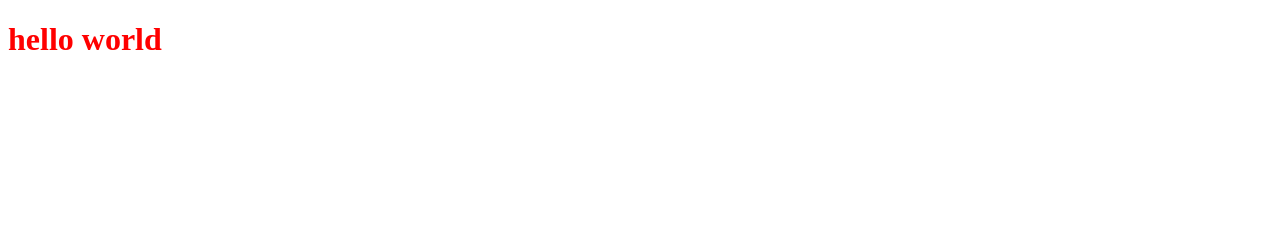
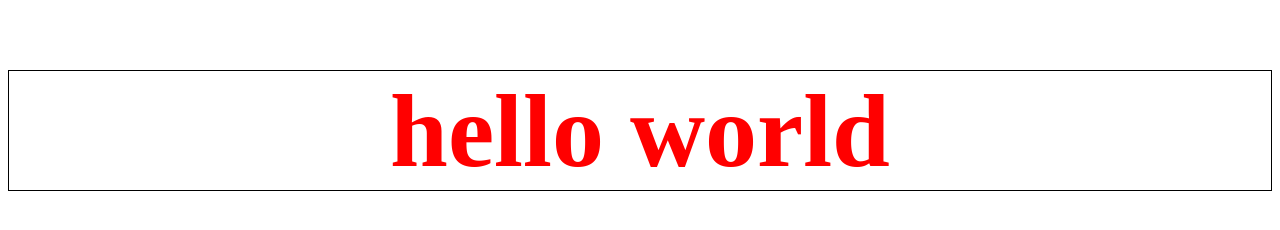
Before and after one commit to sherrali/oneproject, a plain HTML site: page index.html in a window 1280 px wide. Drawn offline with Linux system fonts and the light colour scheme.

Commit message:
Font size changed

```diff
--- a/index.css
+++ b/index.css
@@ -1,3 +1,6 @@
 h1{
     color: red;
+     font-size: 104px !important;
+    text-align: center;
+    border: 1px solid black;
 }
```
